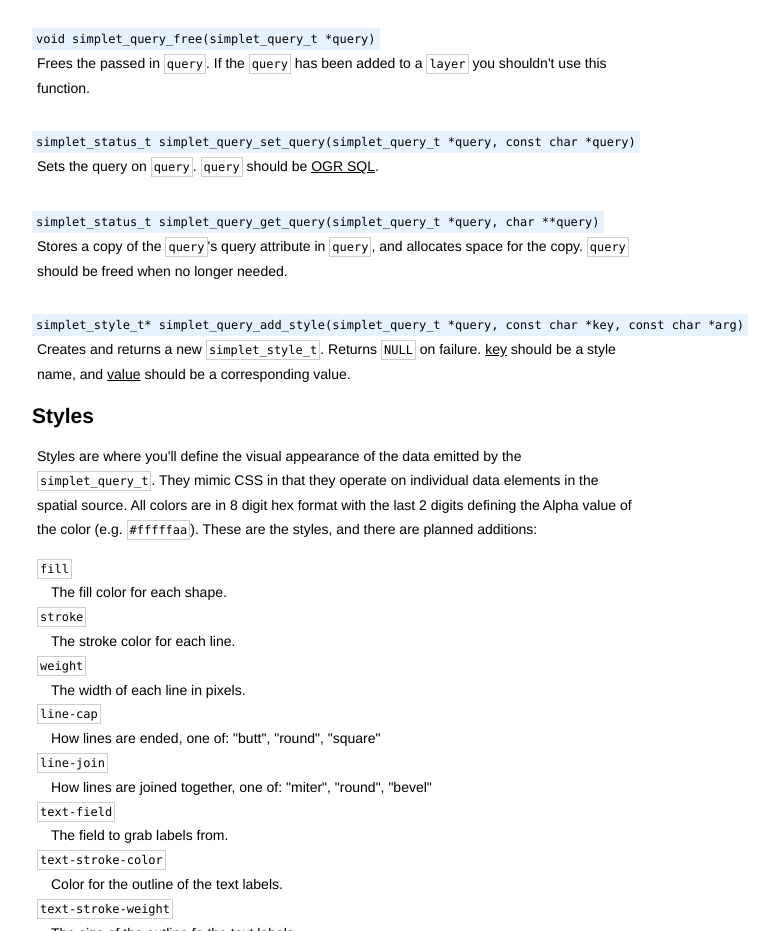
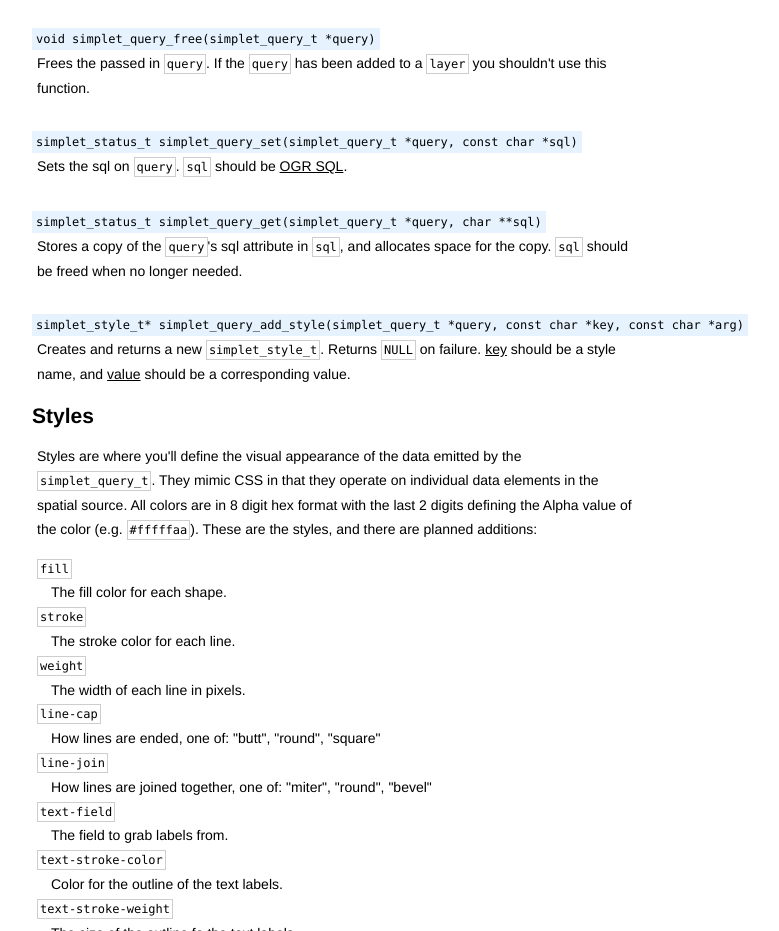
Before and after one commit to propublica/simple-tiles, a plain HTML site: page index.html in a window 1280 px wide. Shown: the part 5703-6634 px from the top of the page, without its empty margins (223-1002 px from the left). Drawn offline with Linux system fonts and the light colour scheme.

Commit message:
documentation

```diff
--- a/index.html
+++ b/index.html
@@ -548,16 +548,16 @@ typedef enum {
       to a <tt>layer</tt> you shouldn't use this function.
     </p>
 
-    <h4 id="simplet_query_set_query"><code>simplet_status_t simplet_query_set_query(simplet_query_t *query, const char *query)</code></h4>
+    <h4 id="simplet_query_set"><code>simplet_status_t simplet_query_set(simplet_query_t *query, const char *sql)</code></h4>
     <p>
-      Sets the query on <tt>query</tt>. <tt>query</tt> should be
+      Sets the sql on <tt>query</tt>. <tt>sql</tt> should be
       <a href="http://www.gdal.org/ogr/ogr_sql.html">OGR SQL</a>.
     </p>
 
-    <h4 id="simplet_query_get_query"><code>simplet_status_t simplet_query_get_query(simplet_query_t *query, char **query)</code></h4>
+    <h4 id="simplet_query_get"><code>simplet_status_t simplet_query_get(simplet_query_t *query, char **sql)</code></h4>
     <p>
-      Stores a copy of the <tt>query</tt>'s query attribute in <tt>query</tt>, and allocates
-      space for the copy. <tt>query</tt> should be freed when no longer needed.
+      Stores a copy of the <tt>query</tt>'s sql attribute in <tt>sql</tt>, and allocates
+      space for the copy. <tt>sql</tt> should be freed when no longer needed.
     </p>
 
     <h4 id="simplet_query_add_style"><code>simplet_style_t* simplet_query_add_style(simplet_query_t *query, const char *key, const char *arg)</code></h4>
```
